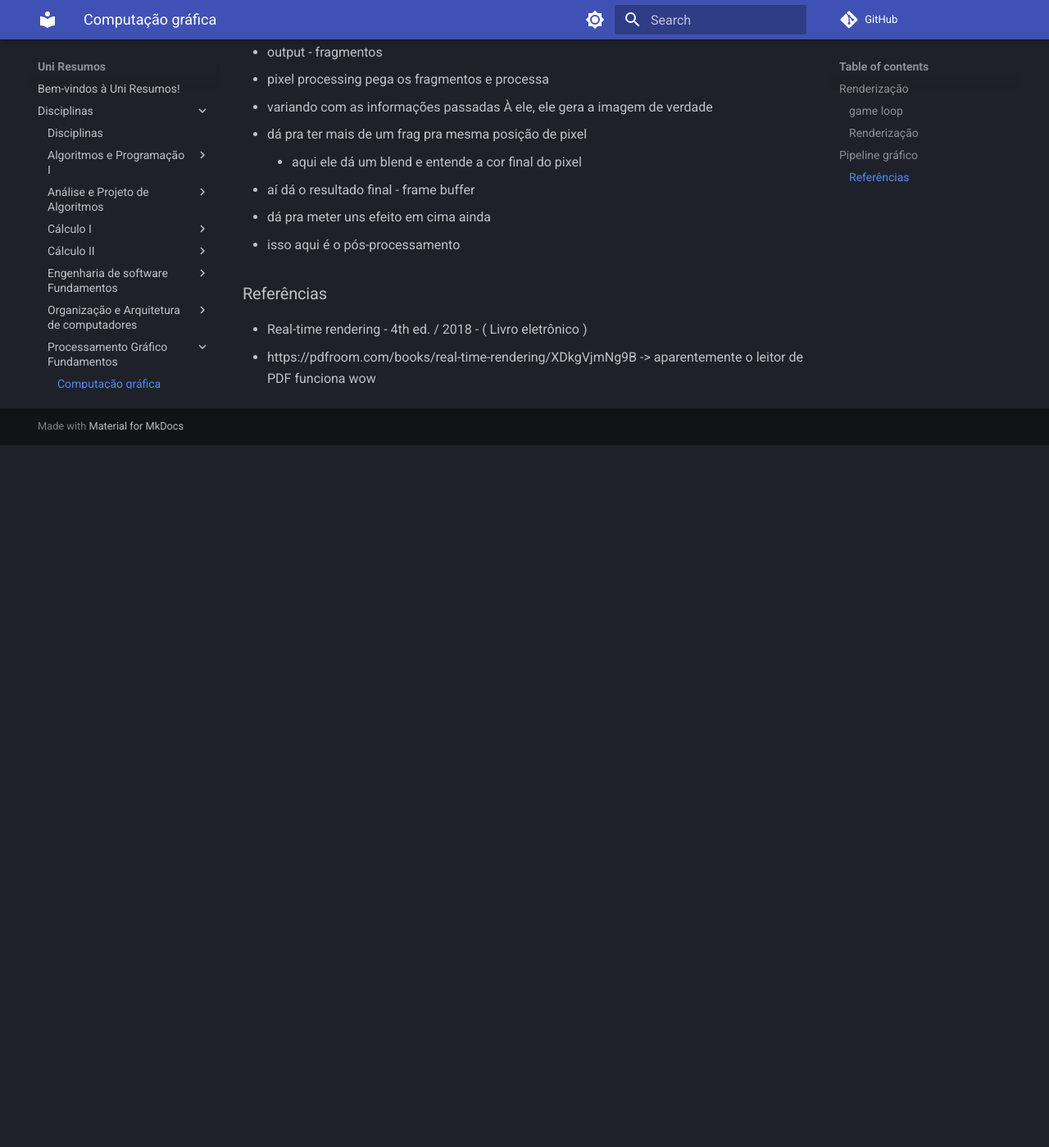
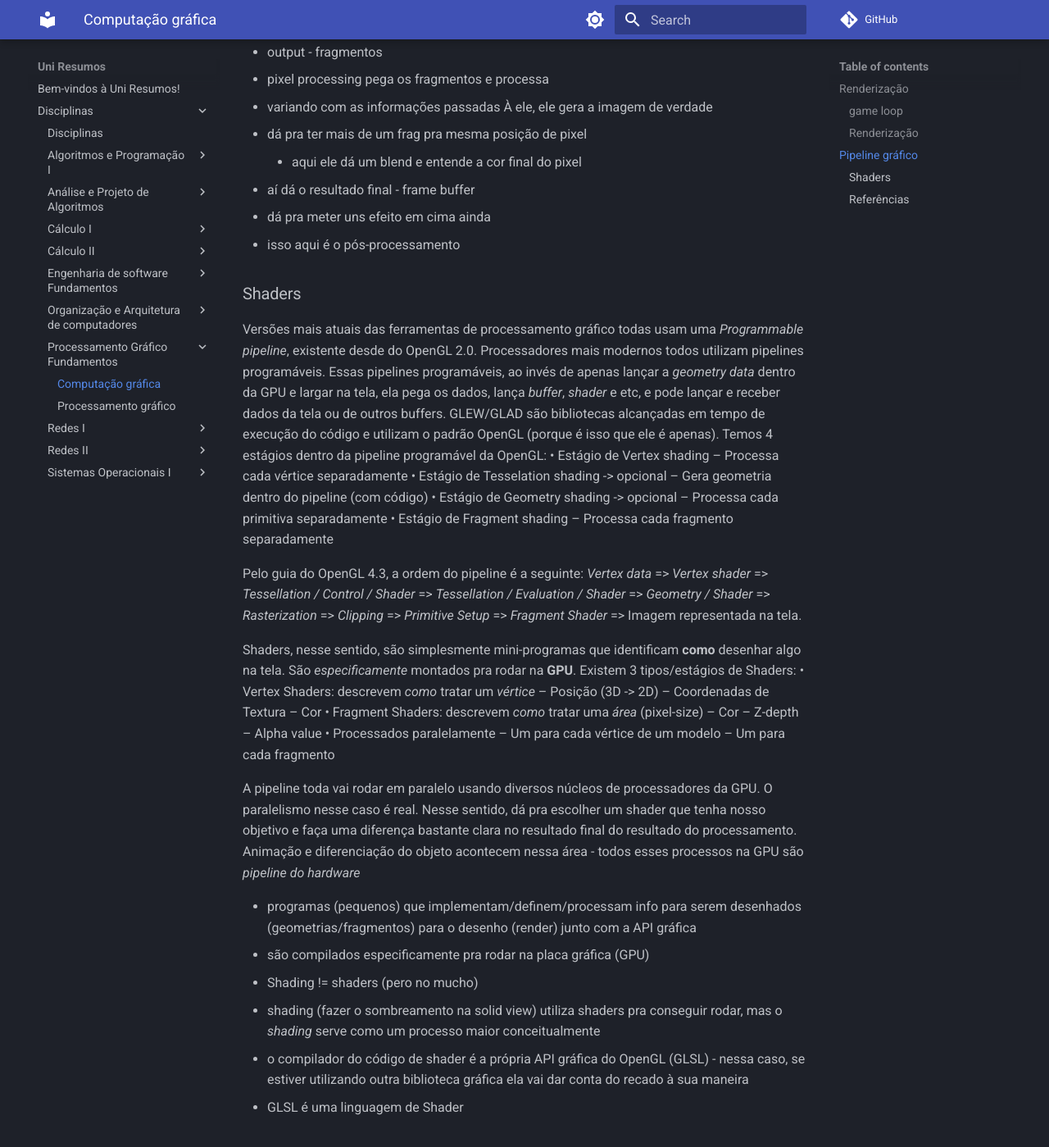
Before and after one commit to eduardoschulz/uniresumos, an MkDocs documentation site: the page built from docs/Disciplinas/Processamento Gráfico - Fundamentos/Computação gráfica.md, in a window 1280 px wide and 1400 px high, scrolled down 2601 px. Shown: the whole window at 82% size. Built offline with MkDocs 1.6.1 and Material for MkDocs 9.7.7, drawn with Linux system fonts in a browser that asks for light colours; comment, search, counter and statistics services are not loaded; before the commit the page ends 3144 px from its top, so only the background shows below that.

Commit message:
implementações de anotações de shaders

```diff
--- a/docs/Disciplinas/Processamento Gráfico - Fundamentos/Computação gráfica.md
+++ b/docs/Disciplinas/Processamento Gráfico - Fundamentos/Computação gráfica.md
@@ -68,6 +68,46 @@ imagem)
   - dá pra meter uns efeito em cima ainda
   - isso aqui é o pós-processamento
 
+### Shaders
+Versões mais atuais das ferramentas de processamento gráfico todas usam uma *Programmable pipeline*, existente desde do OpenGL 2.0. Processadores mais modernos todos utilizam pipelines programáveis.
+Essas pipelines programáveis, ao invés de apenas lançar a *geometry data* dentro da GPU e largar na tela, ela pega os dados, lança *buffer*, *shader* e etc, e pode lançar e receber dados da tela ou de outros buffers.
+GLEW/GLAD são bibliotecas alcançadas em tempo de execução do código e utilizam o padrão OpenGL (porque é isso que ele é apenas).
+Temos 4 estágios dentro da pipeline programável da OpenGL:
+• Estágio de Vertex shading
+  – Processa cada vértice separadamente
+• Estágio de Tesselation shading -> opcional
+  – Gera geometria dentro do pipeline (com código)
+• Estágio de Geometry shading -> opcional
+  – Processa cada primitiva separadamente
+• Estágio de Fragment shading
+  – Processa cada fragmento separadamente
+
+Pelo guia do OpenGL 4.3, a ordem do pipeline é a seguinte: *Vertex data* => *Vertex shader* => *Tessellation / Control / Shader* => *Tessellation / Evaluation / Shader* => *Geometry / Shader* => *Rasterization* => *Clipping* => *Primitive Setup* => *Fragment Shader* => Imagem representada na tela.
+
+Shaders, nesse sentido, são simplesmente mini-programas que identificam **como** desenhar algo na tela. São *especificamente* montados pra rodar na **GPU**.
+Existem 3 tipos/estágios de Shaders:
+• Vertex Shaders: descrevem *como* tratar um *vértice*
+  – Posição (3D -> 2D)
+  – Coordenadas de Textura
+  – Cor
+• Fragment Shaders: descrevem *como* tratar uma *área* (pixel-size)
+  – Cor
+  – Z-depth
+  – Alpha value
+• Processados paralelamente
+  – Um para cada vértice de um modelo
+  – Um para cada fragmento
+
+A pipeline toda vai rodar em paralelo usando diversos núcleos de processadores da GPU. O paralelismo nesse caso é real. Nesse sentido, dá pra escolher um shader que tenha nosso objetivo e faça uma diferença bastante clara no resultado final do resultado do processamento. Animação e diferenciação do objeto acontecem nessa área - todos esses processos na GPU são *pipeline do hardware*
+
+
+- programas (pequenos) que implementam/definem/processam info para serem desenhados (geometrias/fragmentos) para o desenho (render) junto com a API gráfica
+  - são compilados especificamente pra rodar na placa gráfica (GPU)
+- Shading != shaders (pero no mucho)
+  - shading (fazer o sombreamento na solid view) utiliza shaders pra conseguir rodar, mas o *shading* serve como um processo maior conceitualmente
+- o compilador do código de shader é a própria API gráfica do OpenGL (GLSL) - nessa caso, se estiver utilizando outra biblioteca gráfica ela vai dar conta do recado à sua maneira
+  - GLSL é uma linguagem de Shader
+
 ### Referências
 - Real-time rendering - 4th ed. / 2018 - ( Livro eletrônico )
   - https://pdfroom.com/books/real-time-rendering/XDkgVjmNg9B -> aparentemente o leitor de PDF funciona
```
